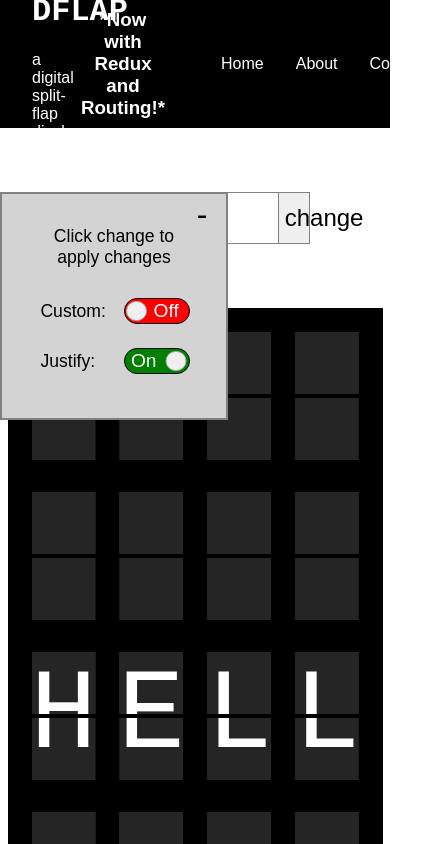
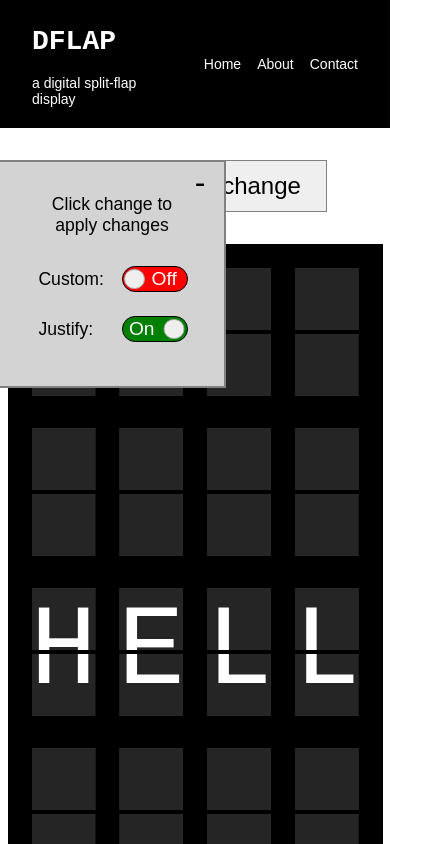
Before and after one commit to juanmcol/dflap, a React (Vite) app: page / in a window 390 px wide. Shown: the top 844 px of the page, 441 px wide, since content can reach past the window. Built offline with nearby package versions, Linux system fonts and the light colour scheme.

Commit message:
Improve the layout for mobile.

```diff
--- a/index.html
+++ b/index.html
@@ -2,8 +2,8 @@
 <html lang="en">
   <head>
     <meta charset="UTF-8" />
+    <meta name="viewport" content="width=device-width, initial-scale=1.0" />
     <link rel="icon" type="image/svg+xml" href="" />
-    <meta name="viewport" content="width=device-width, initial-scale=1.0" />
     <title>DFLAP</title>
   </head>
   <body>
--- a/src/styles/AppPage.css
+++ b/src/styles/AppPage.css
@@ -18,15 +18,12 @@ header {
   justify-content: space-between;
 
   #info {
-    width: 15%;
-
     h1 {
       font-family: 'Courier New', Courier, monospace;
     }
   }
 
   #update-info {
-    width: 70%;
     text-align: center;
   }
 
@@ -41,7 +38,7 @@ header {
     }
     a {
       text-decoration: none;
-      margin: 0 1rem;
+      margin: 0 0 0 1rem;
       color: white;
     }
   }
@@ -77,6 +74,7 @@ main {
   #settings-container {
     background-color: lightgray;
     border: 2px solid gray;
+    border-left: none;
     margin-top: 4rem;
 
     display: grid;
@@ -423,3 +421,44 @@ footer {
   bottom: 1.75rem;
   left: 1.5rem;
 }
+
+@media only screen and (max-width: 500px) {
+  header {
+    font-size: 14px;
+  }
+
+  #update-info {
+    display: none;
+  }
+
+  #text-input {
+    width: 35% !important;
+    padding-left: 1rem !important;
+  }
+
+  #change-button {
+    width: 40% !important;
+  }
+
+  #text-input-container {
+    padding: 2rem 2rem !important;
+  }
+
+  #settings-container {
+    margin-top: 2rem !important;
+  }
+}
+
+@media only screen and (min-width: 501px) and (max-width: 900px) {
+  #update-info {
+    display: none;
+  }
+
+  #text-input {
+    width: 40% !important;
+  }
+
+  #change-button {
+    width: 20% !important;
+  }
+}
```
